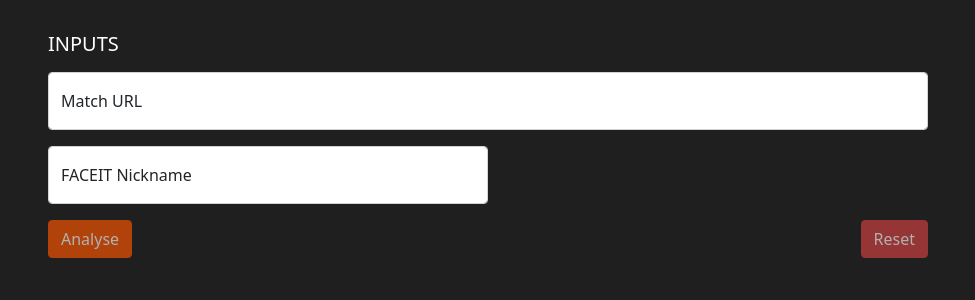
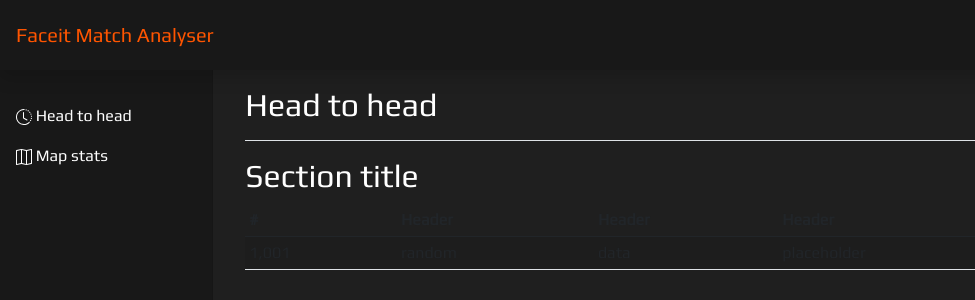
Before and after one commit to dixonkhtse/match-analyser, an Angular app: page / in a window 1280 px wide. Shown: the top 300 px of the page, without its empty margins (0-975 px from the left). Built offline with nearby package versions, Linux system fonts and the light colour scheme; what bluebird would draw is missing.

Commit message:
refine UI

```diff
--- a/src/app/app.component.html
+++ b/src/app/app.component.html
@@ -1,4 +1,4 @@
-<div class="main-container bg-secondary">
+<!-- <div class="main-container bg-secondary">
   <div class="inputs rounded">
     <h5 class="text-light mb-3">INPUTS</h5>
     <form>
@@ -48,4 +48,78 @@
       </tbody>
     </table>
   </div>
+</div> -->
+<div class="container-fluid faceit-primary">
+  <div class="row">
+    <nav id="sidebarMenu" class="col-md-3 col-lg-2 d-md-block faceit-dark sidebar collapse">
+      <div class="position-sticky pt-5" role="tablist">
+        <ul class="nav flex-column">
+          <li class="nav-item">
+            <a class="nav-link active" data-bs-target="#nav-match-history" role="tab" data-bs-toggle="tab">
+              <svg xmlns="http://www.w3.org/2000/svg" width="16" height="16" fill="currentColor"
+                class="bi bi-clock-history" viewBox="0 0 16 16">
+                <path
+                  d="M8.515 1.019A7 7 0 0 0 8 1V0a8 8 0 0 1 .589.022l-.074.997zm2.004.45a7.003 7.003 0 0 0-.985-.299l.219-.976c.383.086.76.2 1.126.342l-.36.933zm1.37.71a7.01 7.01 0 0 0-.439-.27l.493-.87a8.025 8.025 0 0 1 .979.654l-.615.789a6.996 6.996 0 0 0-.418-.302zm1.834 1.79a6.99 6.99 0 0 0-.653-.796l.724-.69c.27.285.52.59.747.91l-.818.576zm.744 1.352a7.08 7.08 0 0 0-.214-.468l.893-.45a7.976 7.976 0 0 1 .45 1.088l-.95.313a7.023 7.023 0 0 0-.179-.483zm.53 2.507a6.991 6.991 0 0 0-.1-1.025l.985-.17c.067.386.106.778.116 1.17l-1 .025zm-.131 1.538c.033-.17.06-.339.081-.51l.993.123a7.957 7.957 0 0 1-.23 1.155l-.964-.267c.046-.165.086-.332.12-.501zm-.952 2.379c.184-.29.346-.594.486-.908l.914.405c-.16.36-.345.706-.555 1.038l-.845-.535zm-.964 1.205c.122-.122.239-.248.35-.378l.758.653a8.073 8.073 0 0 1-.401.432l-.707-.707z" />
+                <path d="M8 1a7 7 0 1 0 4.95 11.95l.707.707A8.001 8.001 0 1 1 8 0v1z" />
+                <path
+                  d="M7.5 3a.5.5 0 0 1 .5.5v5.21l3.248 1.856a.5.5 0 0 1-.496.868l-3.5-2A.5.5 0 0 1 7 9V3.5a.5.5 0 0 1 .5-.5z" />
+              </svg>
+              Head to head
+            </a>
+          </li>
+          <li class="nav-item">
+            <a class="nav-link" data-bs-target="#nav-map-picks" role="tab" data-bs-toggle="tab">
+              <svg xmlns="http://www.w3.org/2000/svg" width="16" height="16" fill="currentColor" class="bi bi-map"
+                viewBox="0 0 16 16">
+                <path fill-rule="evenodd"
+                  d="M15.817.113A.5.5 0 0 1 16 .5v14a.5.5 0 0 1-.402.49l-5 1a.502.502 0 0 1-.196 0L5.5 15.01l-4.902.98A.5.5 0 0 1 0 15.5v-14a.5.5 0 0 1 .402-.49l5-1a.5.5 0 0 1 .196 0L10.5.99l4.902-.98a.5.5 0 0 1 .415.103zM10 1.91l-4-.8v12.98l4 .8V1.91zm1 12.98 4-.8V1.11l-4 .8v12.98zm-6-.8V1.11l-4 .8v12.98l4-.8z" />
+              </svg>
+              Map stats
+            </a>
+          </li>
+        </ul>
+      </div>
+    </nav>
+
+    <main class="tab-content">
+      <div class="col-md-9 ms-sm-auto col-lg-10 px-md-4 tab-pane fade show active" role="tabpanel"
+        id="nav-match-history">
+        <div
+          class="d-flex justify-content-between flex-wrap flex-md-nowrap align-items-center pt-3 pb-2 mb-3 border-bottom">
+          <h1 class="h2">Head to head</h1>
+        </div>
+
+        <h2>Section title</h2>
+        <div class="table-responsive">
+          <table class="table table-striped table-sm">
+            <thead>
+              <tr>
+                <th>#</th>
+                <th>Header</th>
+                <th>Header</th>
+                <th>Header</th>
+                <th>Header</th>
+              </tr>
+            </thead>
+            <tbody>
+              <tr>
+                <td>1,001</td>
+                <td>random</td>
+                <td>data</td>
+                <td>placeholder</td>
+                <td>text</td>
+              </tr>
+            </tbody>
+          </table>
+        </div>
+      </div>
+
+      <div class="col-md-9 ms-sm-auto col-lg-10 px-md-4 tab-pane fade" role="tabpanel" id="nav-map-picks">
+        <div
+          class="d-flex justify-content-between flex-wrap flex-md-nowrap align-items-center pt-3 pb-2 mb-3 border-bottom">
+          <h1 class="h2">Map stats</h1>
+        </div>
+      </div>
+    </main>
+  </div>
 </div>
--- a/src/app/app.component.scss
+++ b/src/app/app.component.scss
@@ -64,3 +64,7 @@
     height: 32px;
   }
 }
+
+body {
+  font-size: .875rem;
+}
--- a/src/app/app.component.ts
+++ b/src/app/app.component.ts
@@ -10,7 +10,7 @@
   styleUrls: ['./app.component.scss']
 })
 export class AppComponent {
-  public matchUrl = '';
+  public matchUrl = 'https://www.faceit.com/en/csgo/room/1-eb6d96eb-2403-4713-b730-cb91b5c54a7c/scoreboard';
   public faceitUsername = '';
   public submitted = false;
   public analysing = false;
--- a/src/index.html
+++ b/src/index.html
@@ -7,9 +7,22 @@
   <base href="/">
   <meta name="viewport" content="width=device-width, initial-scale=1">
   <link rel="icon" type="image/png" href="assets/icons/faceit_icon.png">
+  <link rel="icon" type="image/x-icon" href="favicon.ico">
+  <link href="https://cdn.jsdelivr.net/npm/bootstrap@5.0.1/dist/css/bootstrap.min.css" rel="stylesheet"
+    integrity="sha384-+0n0xVW2eSR5OomGNYDnhzAbDsOXxcvSN1TPprVMTNDbiYZCxYbOOl7+AMvyTG2x" crossorigin="anonymous">
 </head>
 
 <body>
+  <script src="https://cdn.jsdelivr.net/npm/bootstrap@5.0.1/dist/js/bootstrap.bundle.min.js"
+    integrity="sha384-gtEjrD/SeCtmISkJkNUaaKMoLD0//ElJ19smozuHV6z3Iehds+3Ulb9Bn9Plx0x4"
+    crossorigin="anonymous"></script>
+  <header class="navbar navbar-dark sticky-top bg-dark flex-md-nowrap py-2 shadow">
+    <a class="navbar-brand col-md-3 col-lg-2 me-0 px-3 faceit-orange">Faceit Match Analyser</a>
+    <button class="navbar-toggler position-absolute d-md-none collapsed" type="button" data-bs-toggle="collapse"
+      data-bs-target="#sidebarMenu" aria-controls="sidebarMenu" aria-expanded="false" aria-label="Toggle navigation">
+      <span class="navbar-toggler-icon"></span>
+    </button>
+  </header>
   <app-root></app-root>
 </body>
 
--- a/src/styles.scss
+++ b/src/styles.scss
@@ -15,4 +15,118 @@
 html>body {
   width: 100%;
   height: 100%;
+  background-color: #1f1f1f;
+  color: white;
 }
+
+@font-face {
+    font-family: play;
+    src: url(assets/font/Play-Regular.ttf);
+}
+
+.faceit-orange{
+    color: #f50 !important
+}
+
+.faceit-dark{
+    background-color: #181818;
+    color: white;
+}
+
+*{
+    font-family: 'play',
+}
+
+
+/*
+ * Sidebar
+ */
+
+ .sidebar {
+    position: fixed;
+    top: 0;
+    /* rtl:raw:
+    right: 0;
+    */
+    bottom: 0;
+    /* rtl:remove */
+    left: 0;
+    z-index: 100; /* Behind the navbar */
+    padding: 48px 0 0; /* Height of navbar */
+    box-shadow: inset -1px 0 0 rgba(0, 0, 0, .1);
+  }
+
+  @media (max-width: 767.98px) {
+    .sidebar {
+      top: 5rem;
+    }
+  }
+
+  .sidebar-sticky {
+    position: relative;
+    top: 0;
+    height: calc(100vh - 48px);
+    padding-top: .5rem;
+    overflow-x: hidden;
+    overflow-y: auto; /* Scrollable contents if viewport is shorter than content. */
+  }
+
+  .sidebar .nav-link {
+    font-weight: 500;
+    color: white;
+  }
+
+  .sidebar .nav-link .feather {
+    margin-right: 4px;
+    color: #727272;
+  }
+
+//   .sidebar .nav-link.active {
+//     background-color: rgba(255, 255, 255, 0.472);;
+//   }
+
+  .sidebar .nav-link:hover {
+    background-color: rgba(255, 255, 255, 0.472);;
+  }
+
+  .sidebar .nav-link:hover .feather,
+  .sidebar .nav-link.active .feather {
+    color: inherit;
+  }
+
+  .sidebar-heading {
+    font-size: .75rem;
+    text-transform: uppercase;
+  }
+
+  /*
+   * Navbar
+   */
+
+  .navbar-brand {
+    padding-top: .75rem;
+    padding-bottom: .75rem;
+    font-size: 1.25rem;
+  }
+
+  .navbar .navbar-toggler {
+    top: .25rem;
+    right: 1rem;
+  }
+
+  .navbar .form-control {
+    padding: .75rem 1rem;
+    border-width: 0;
+    border-radius: 0;
+  }
+
+  .form-control-dark {
+    color: #fff;
+    background-color: rgba(255, 255, 255, .1);
+    border-color: rgba(255, 255, 255, .1);
+  }
+
+  .form-control-dark:focus {
+    border-color: transparent;
+    box-shadow: 0 0 0 3px rgba(255, 255, 255, .25);
+  }
```
Also changed, not shown: src/assets/font/Play-Bold.ttf (added), src/assets/font/Play-Regular.ttf (added).
